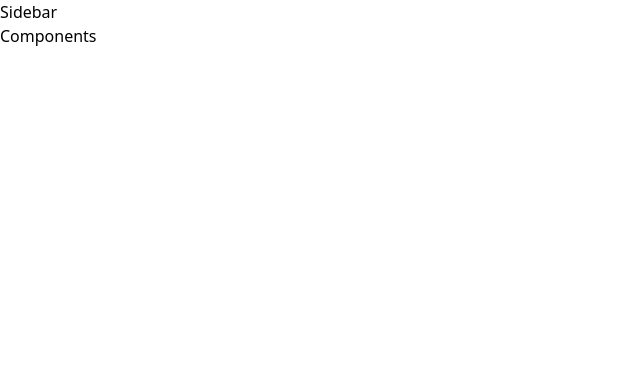
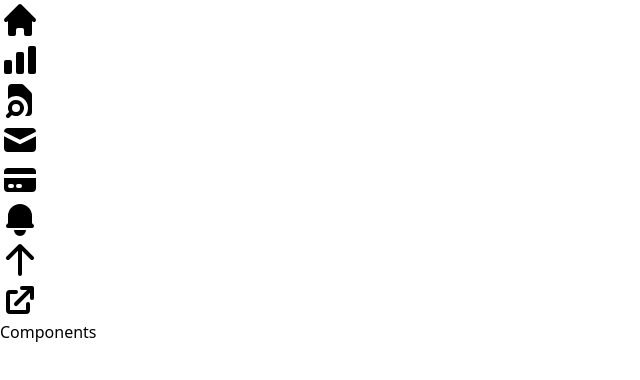
Before and after one commit to Jagan-creator/vite-dash, a React (Vite) app: page / in a window 1280 px wide. Shown: the top 380 px of the page, without its empty margins (0-640 px from the left). Built offline with nearby package versions, Linux system fonts and the light colour scheme.

Commit message:
implement icons for Sidebar

```diff
--- a/src/components/Sidebar.jsx
+++ b/src/components/Sidebar.jsx
@@ -1,8 +1,57 @@
 import React from "react";
+import {
+  ArrowUpIcon,
+  BellIcon,
+  ChartBarIcon,
+  CreditCardIcon,
+  DocumentSearchIcon,
+  ExternalLinkIcon,
+  HomeIcon,
+  MailIcon,
+} from "@heroicons/react/solid";
 
 const Sidebar = () => {
   return (
-    <div className="bg-slate-900 flex-none w-14 sm:w-20 h-screen">Sidebar</div>
+    <div className="bg-slate-900 flex-none w-14 sm:w-20 h-screen">
+      <div className="h-20 items-center flex">
+        <HomeIcon
+          width={40}
+          className="text-gray-300 left-3 sm:left-6 fixed"
+        />
+      </div>
+      <div className="fixed left-3 sm:left-6 top-[100px]">
+        <ChartBarIcon
+          width={40}
+          className="bg-gray-600 p-2 rounded-lg mb-4 text-gray-300"
+        />
+        <DocumentSearchIcon
+          width={40}
+          className="bg-gray-600 p-2 rounded-lg mb-4 text-gray-300"
+        />
+        <MailIcon
+          width={40}
+          className="bg-gray-600 p-2 rounded-lg mb-4 text-gray-300"
+        />
+        <CreditCardIcon
+          width={40}
+          className="bg-gray-600 p-2 rounded-lg mb-4 text-gray-300"
+        />
+        <BellIcon
+          width={40}
+          className="bg-gray-600 p-2 rounded-lg mb-4 text-gray-300"
+        />
+      </div>
+      <div className="fixed bottom-4 left-3 sm:left-6">
+        <ArrowUpIcon
+          width={40}
+          className="bg-gray-600 p-2 rounded-lg mb-4 text-gray-300"
+        />
+        <ExternalLinkIcon
+          width={40}
+          className="bg-gray-600 p-2 rounded-lg mb-4 text-gray-300"
+        />
+      </div>
+    </div>
   );
 };
 
```
